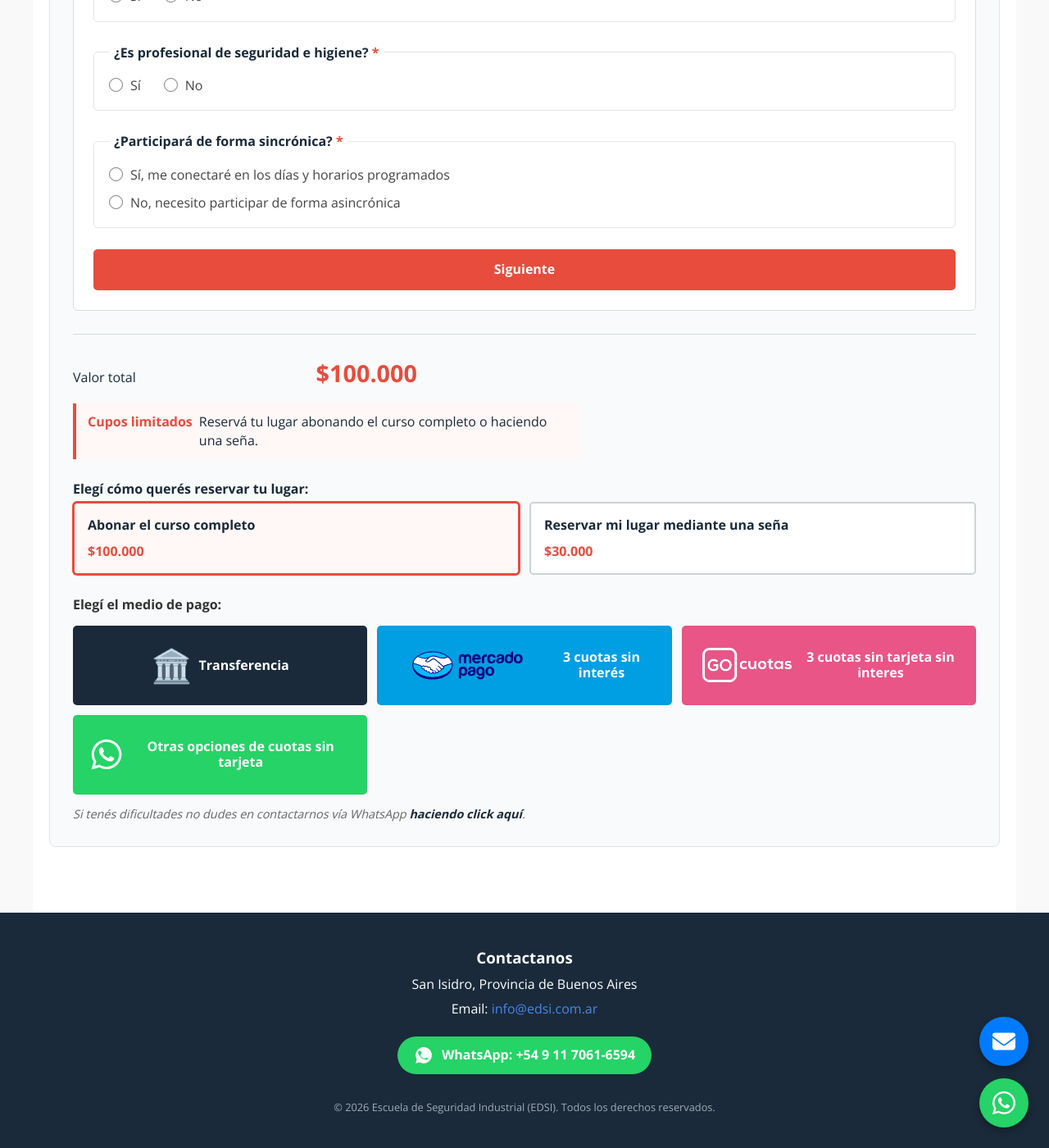
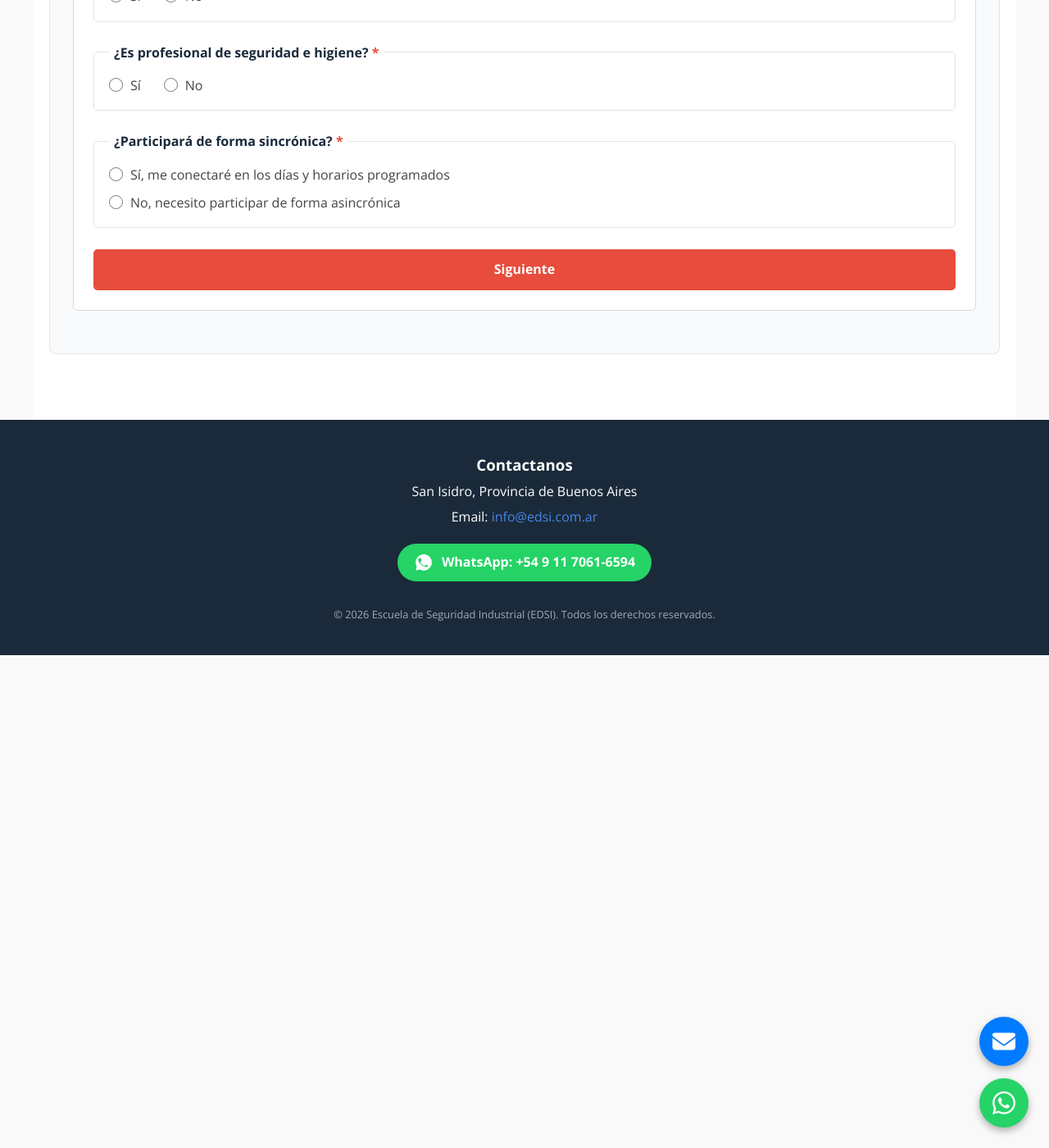
Before and after one commit to martov1/EDSI-nuevo-sitio, a Jekyll site: the page built from Particulares/Supervisor-y-brigadista/Brigadista-Inscripcion.html, in a window 1280 px wide and 1400 px high, scrolled down 1112 px. Shown: the whole window at 82% size. Built offline with Jekyll 4.4.1, drawn with Linux system fonts in a browser that asks for light colours.

Commit message:
aclaraciones

```diff
--- a/Particulares/Supervisor-y-brigadista/Brigadista-Inscripcion.html
+++ b/Particulares/Supervisor-y-brigadista/Brigadista-Inscripcion.html
@@ -81,7 +81,7 @@ redirect_from:
                 <button type="submit" class="btn-next" id="show-payment">Siguiente</button>
             </form>
 
-            <div class="payment-step" id="payment-step"  >
+            <div class="payment-step" id="payment-step" hidden >
                 <div class="total-box" id="total-payment">
                     <span>Valor total</span>
                     <strong id="payment-amount">$100.000</strong>
```
Also changed, not shown: other parts of Particulares/Supervisor-y-brigadista/Brigadista-Inscripcion.html (+1 -1 lines).
